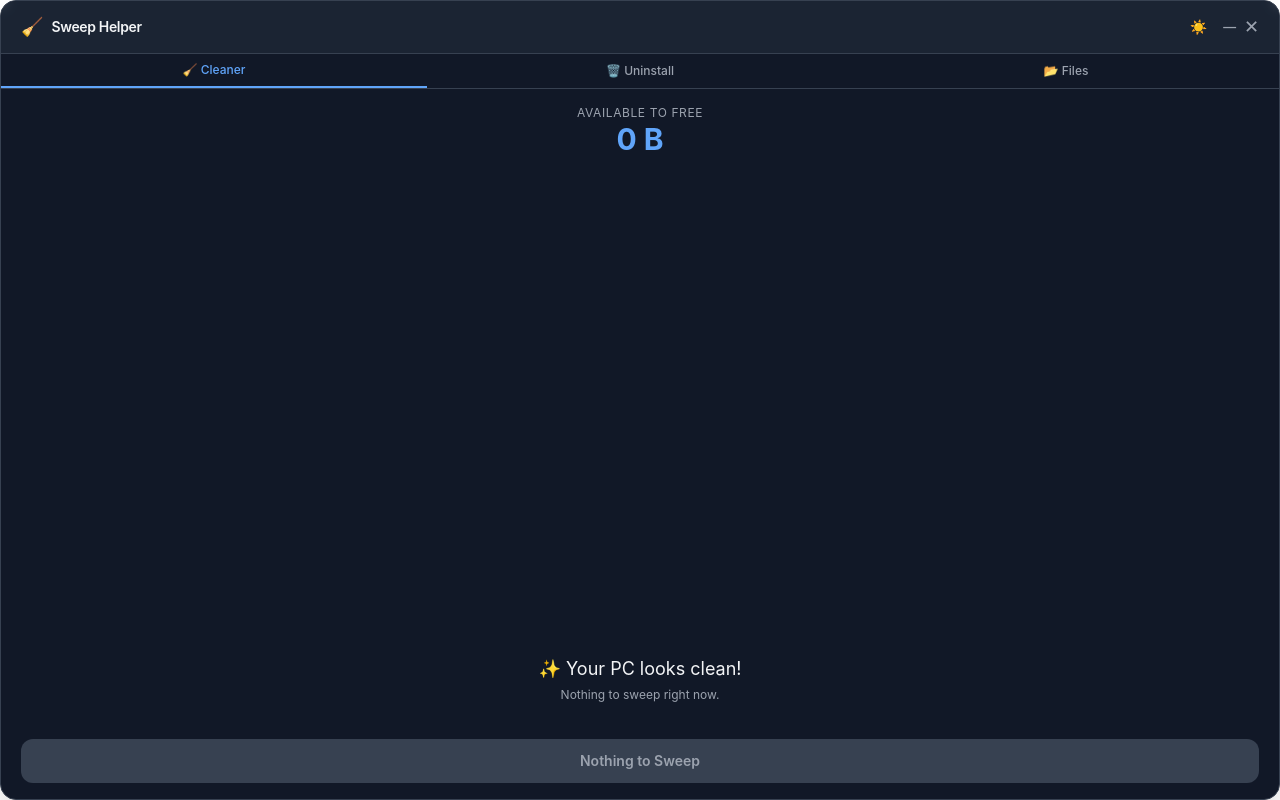
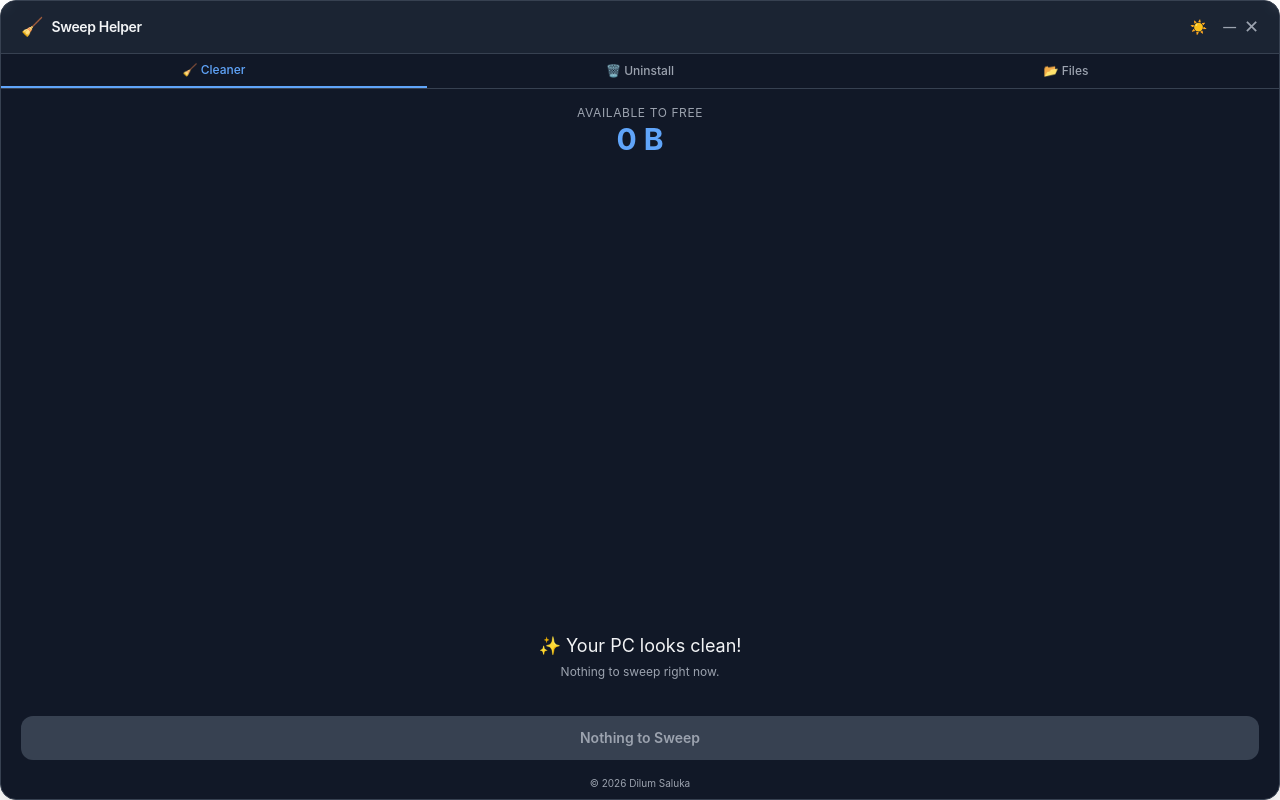
Before and after one commit to DilumSaluka/Sweep-Helper, a React (Vite) app: page / in a window 1280 px wide. Built offline with nearby package versions, Linux system fonts and the light colour scheme.

Commit message:
Fix uninstall apps showing 0, add copyright footer

```diff
--- a/electron/cleaners/uninstall-apps.js
+++ b/electron/cleaners/uninstall-apps.js
@@ -12,7 +12,7 @@
     $results = @()
     foreach ($regPath in $paths) {
       if (-not (Test-Path $regPath)) { continue }
-      Get-ItemProperty $regPath -ErrorAction SilentlyContinue | Where-Object {
+      $results += Get-ItemProperty $regPath -ErrorAction SilentlyContinue | Where-Object {
         $_.DisplayName -and $_.SystemComponent -ne 1 -and $_.ParentKeyName -eq $null -and $_.DisplayName -notmatch '^(KB[0-9]+|Update for|Security Update|Hotfix)'
       } | ForEach-Object {
         $size = if ($_.EstimatedSize) { $_.EstimatedSize * 1024 } else { 0 }
@@ -27,7 +27,7 @@
         }
       }
     }
-    $results | Sort-Object Name | ConvertTo-Json -Compress
+    $results | Sort-Object Name -Unique | ConvertTo-Json -Compress
   `
   return new Promise((resolve) => {
     const child = execFile(POWER_SHELL, ['-NoProfile', '-Command', script], { maxBuffer: 10 * 1024 * 1024, timeout: 30000 }, (err, stdout) => {
--- a/src/App.jsx
+++ b/src/App.jsx
@@ -114,6 +114,9 @@
           {tab === 'uninstall' && <UninstallManager />}
           {tab === 'files' && <LargeFileFinder />}
         </div>
+        <div className="no-drag text-center text-[10px] text-gray-400 pb-2">
+          © 2026 Dilum Saluka
+        </div>
       </div>
     </div>
   )
```
